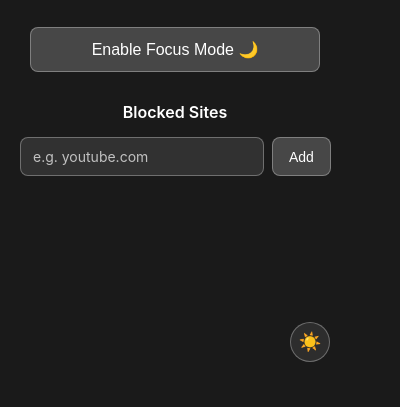
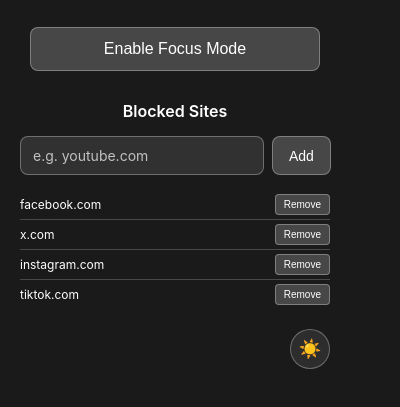
Before and after one commit to RobertoEsp/Focus-Lock, a browser extension: page popup/popup.html in a window 400 px wide. Shown: the part 47-454 px from the top of the page. Drawn offline with Linux system fonts and the light colour scheme.

Commit message:
Update: Simplify focus mode button text and initialize blocked sites list with popular social media domains

```diff
--- a/popup/popup.html
+++ b/popup/popup.html
@@ -28,7 +28,7 @@
       <!-- Settings Interface -->
       <div id="settings-interface" class="interface">
         <div class="toggle-section">
-          <button id="focus-toggle" class="focus-toggle-btn">Enable Focus Mode 🌙</button>
+          <button id="focus-toggle" class="focus-toggle-btn">Enable Focus Mode</button>
         </div>
 
         <div class="focus-stats">
--- a/popup/popup.js
+++ b/popup/popup.js
@@ -11,7 +11,12 @@
 
 let focusMode = false;
 let startTime = null;
-let blockedSites = {};
+let blockedSites = {
+  'tiktok.com': true,
+  'instagram.com': true,
+  'x.com': true,
+  'facebook.com': true
+};
 let currentTheme = 'dark'; // Default theme
 
 function formatTime(ms) {
@@ -87,18 +92,22 @@
 }
 
 document.addEventListener("DOMContentLoaded", () => {
-  // browser.storage.local.get(["focusMode", "startTime", "blockedSites", "theme"], (res) => {
-    res = {}
+  browser.storage.local.get(["focusMode", "startTime", "blockedSites", "theme"], (res) => {
     focusMode = res.focusMode || false;
     startTime = res.startTime || null;
-    blockedSites = res.blockedSites || {};
+    blockedSites = res.blockedSites || {
+      'tiktok.com': true,
+      'instagram.com': true,
+      'x.com': true,
+      'facebook.com': true
+    };
     currentTheme = res.theme || 'dark';
 
     renderSites();
     updateTimer();
     switchInterface();
     applyTheme(currentTheme);
-  // });
+  });
 
   toggle.addEventListener("click", () => {
     focusMode = !focusMode;
```
